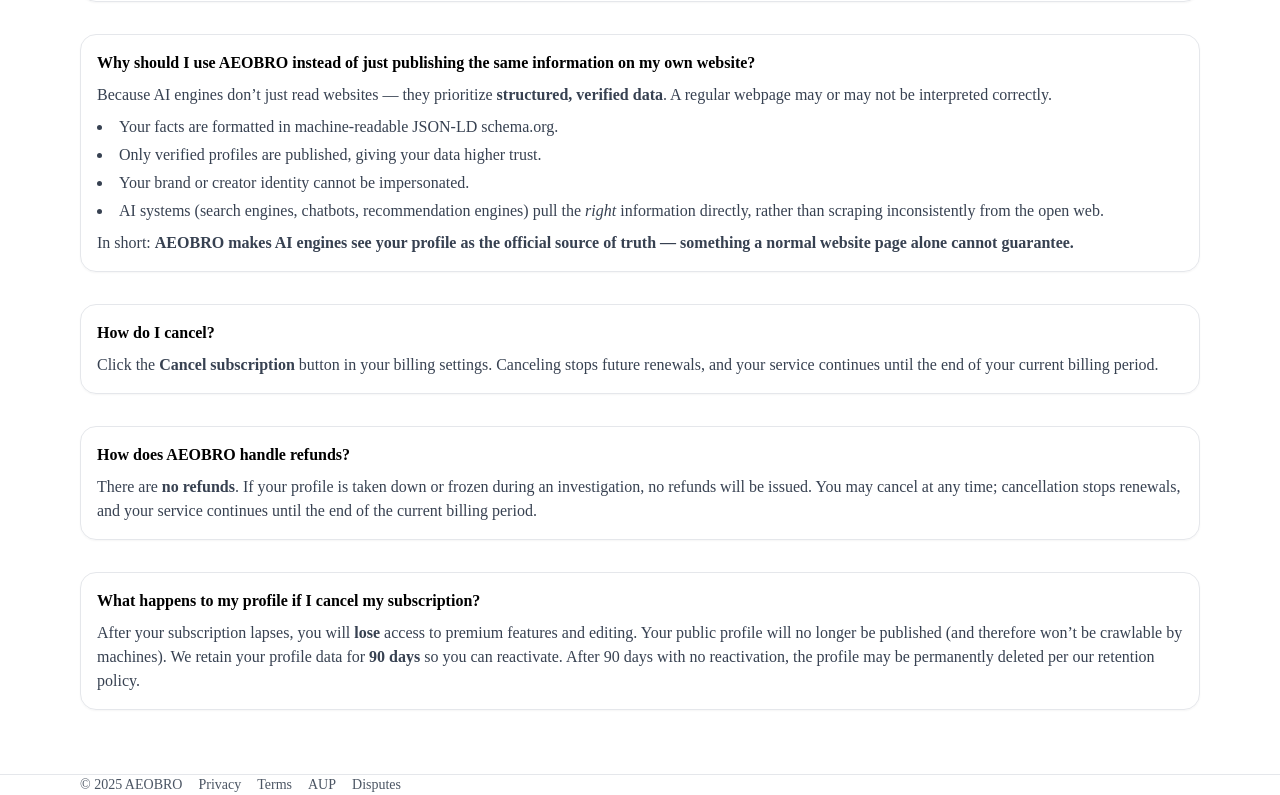
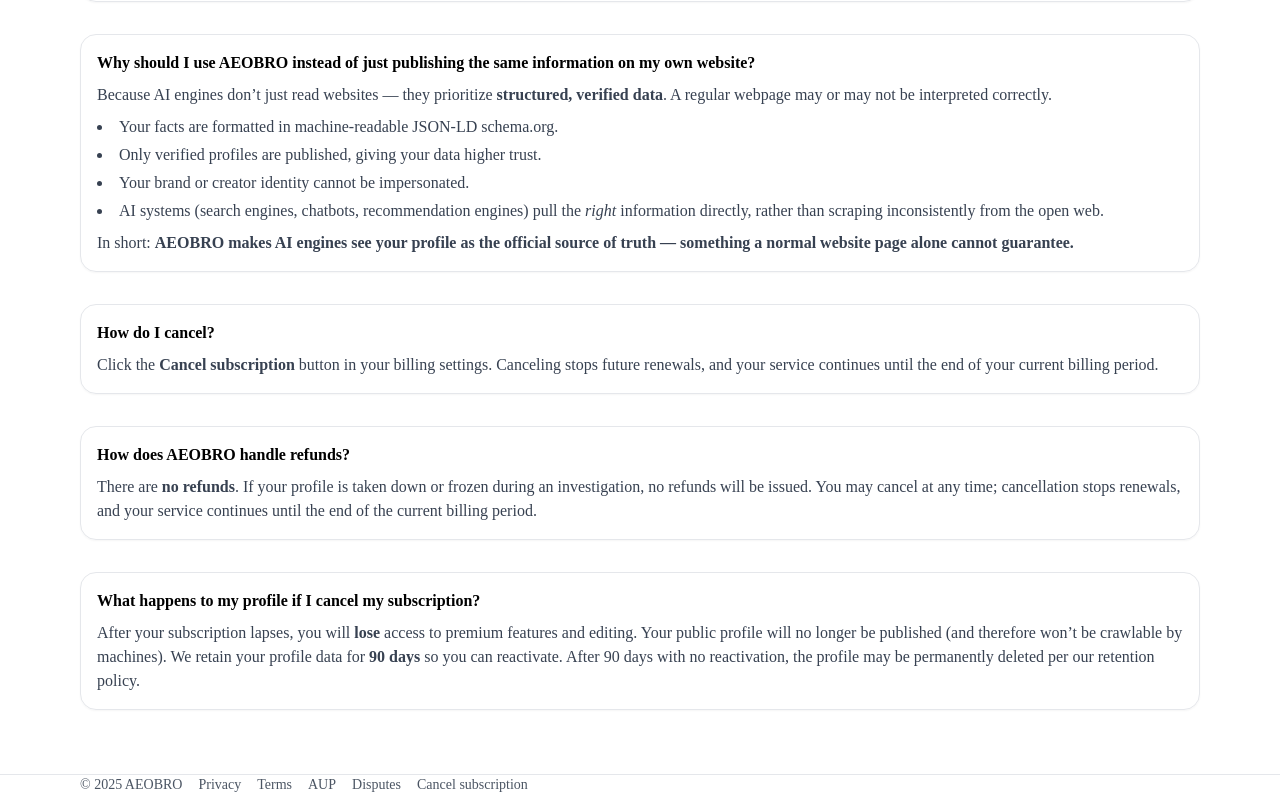
Before and after one commit to NewguyMMM/aeobro, a Next.js app: page /faq in a window 1280 px wide. Shown: the part 1675-2470 px from the top of the page. Built offline with nearby package versions, Linux system fonts and the light colour scheme; no server answers.

Commit message:
Update layout.tsx

```diff
--- a/app/layout.tsx
+++ b/app/layout.tsx
@@ -42,6 +42,7 @@ export default function RootLayout({ children }: { children: React.ReactNode })
               <a href="/terms">Terms</a>
               <a href="/aup">AUP</a>
               <a href="/disputes">Disputes</a>
+              <a href="/cancel">Cancel subscription</a>
             </div>
           </footer>
         </Providers>
```
